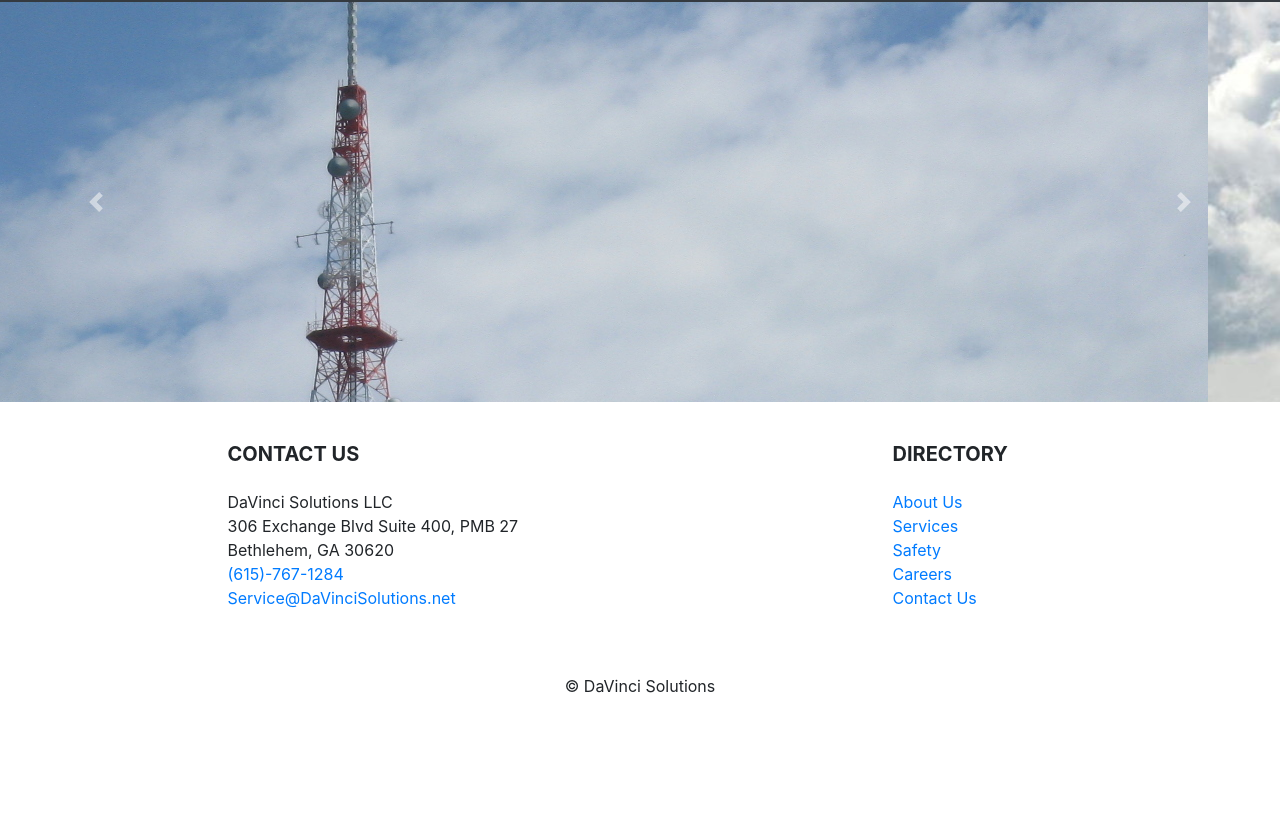
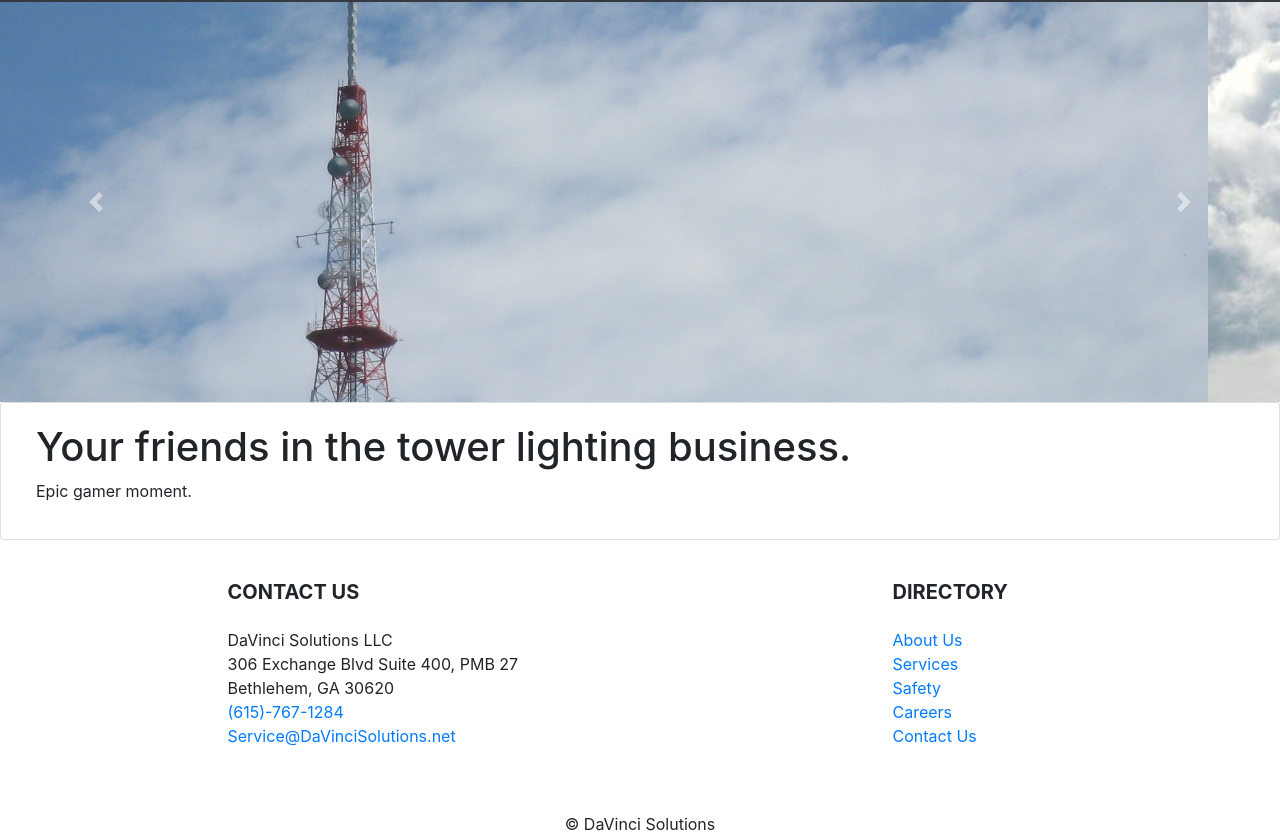
Before and after one commit to hlord2000/ome1ette.github.io, a plain HTML site: page index.html in a window 1280 px wide. Shown: the part 104-940 px from the top of the page. Before the commit the page ends 802 px from the top, so only its background shows below. Drawn offline with nearby package versions, Linux system fonts and the light colour scheme.

Commit message:
Beginning work on cards for one-page layout.

```diff
--- a/index.html
+++ b/index.html
@@ -73,7 +73,12 @@
 					</a>
 					</div>
 				</div>
-				<div id=
+				<div class="card container-fluid">
+					<div class="card-body">
+						<h1>Your friends in the tower lighting business.</h1>
+						<p>Epic gamer moment.</p>
+					</div>
+				</div>
 			</main>
 			<footer id="contactus" class="page-footer font-small stylish-color-dark pt-4">
             	<div class="container text-center text-md-left">
```
